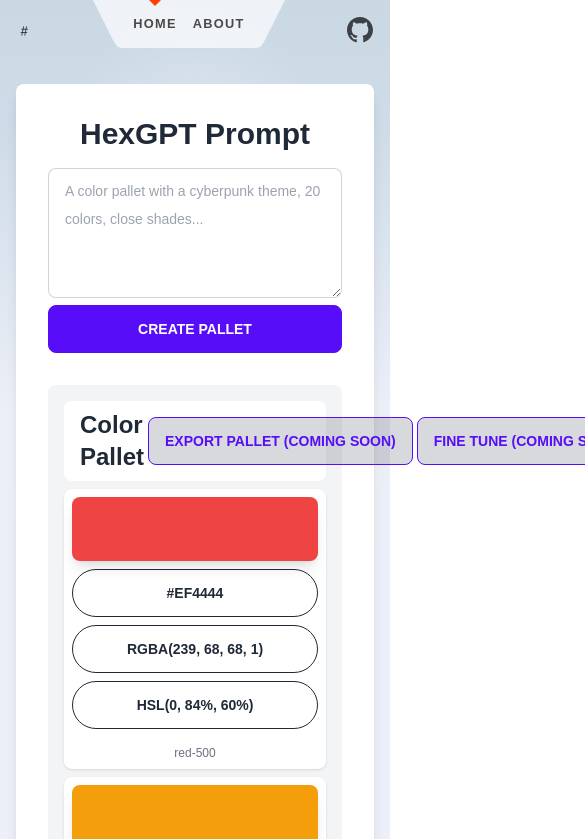
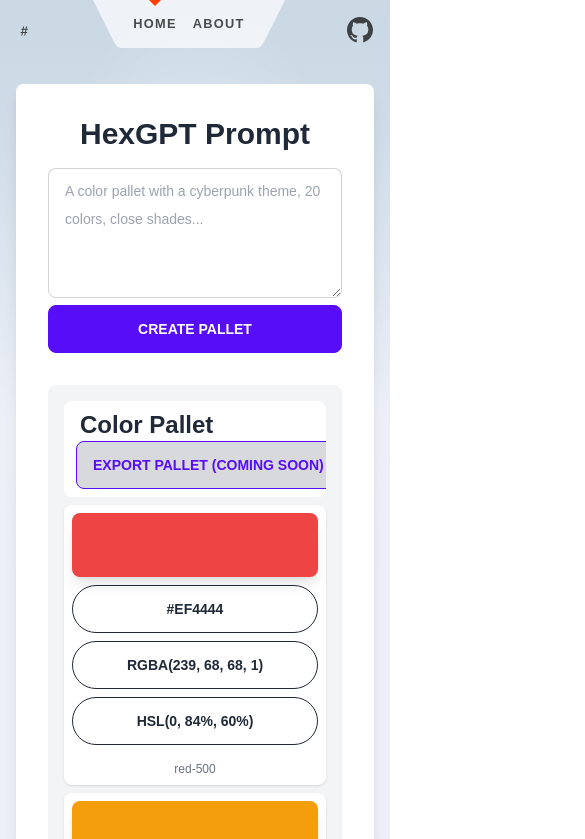
Before and after one commit to hassanaljadooa/HexGPT, a SvelteKit app: page / in a window 390 px wide. Shown: the top 839 px of the page, 585 px wide, since content can reach past the window. Built offline with nearby package versions, Linux system fonts and the light colour scheme.

Commit message:
Made toolbar mobile friendly

```diff
--- a/src/routes/ToolBar.svelte
+++ b/src/routes/ToolBar.svelte
@@ -1,6 +1,7 @@
-<div class="navbar mb-2 rounded-lg bg-base-100">
-    <div class="flex-1">
-        <span class="text-2xl font-semibold ml-2 text-gray-800">Color Pallet</span>
+<div class="navbar mb-2 rounded-lg bg-base-100 overflow-x-scroll">
+    <div class="grid md:grid-cols-2 sm:grid-cols-1">
+        <div class="flex-1 md:text-left sm:text-center">
+            <span class="text-2xl font-semibold ml-2 text-gray-800 ">Color Pallet</span>
         </div>
         <div class="flex-none">
             <ul class="menu menu-horizontal px-1">
@@ -9,3 +10,4 @@
             </ul>
         </div>
     </div>
+</div>
```
Lines whose indentation alone changed are shown as unchanged.
